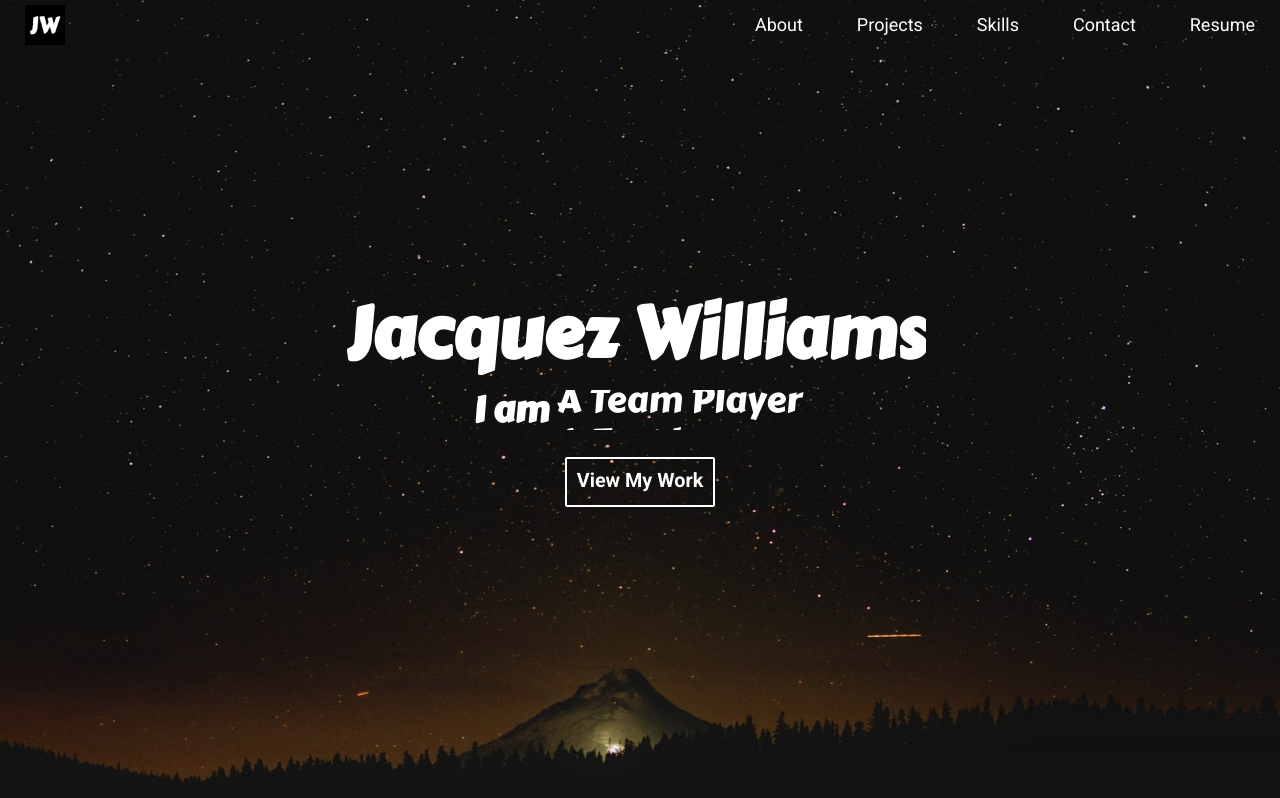
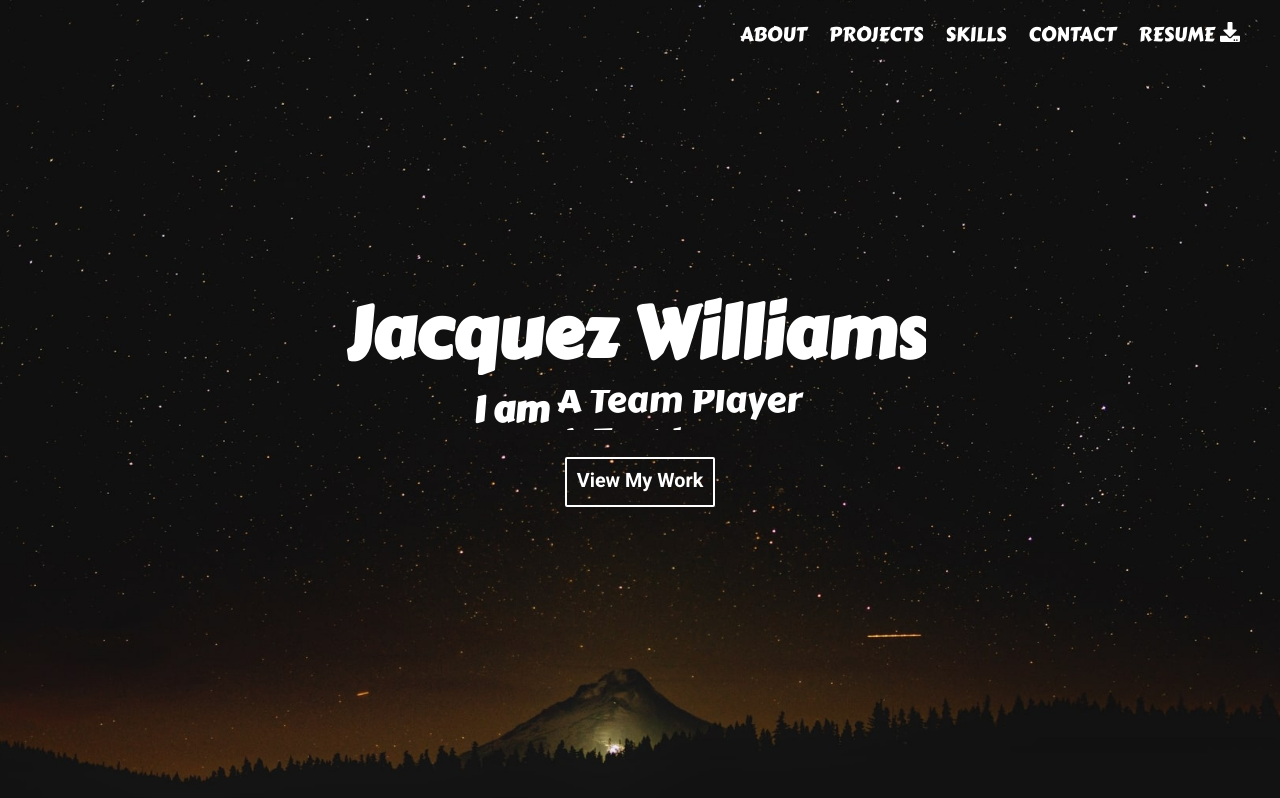
Before and after one commit to williamj1788/Portfolio, a React (Create React App) app: page / in a window 1280 px wide. Shown: the top 798 px of the page. Built offline with nearby package versions, Linux system fonts and the light colour scheme.

Commit message:
worked on navbar

```diff
--- a/package.json
+++ b/package.json
@@ -6,6 +6,7 @@
     "node-sass": "^4.12.0",
     "react": "^16.8.6",
     "react-dom": "^16.8.6",
+    "react-icons": "^3.7.0",
     "react-scripts": "3.0.1",
     "wowjs": "^1.1.3"
   },
--- a/src/compenents/Navbar.js
+++ b/src/compenents/Navbar.js
@@ -1,24 +1,26 @@
-import React from 'react';
+import React, { useState } from 'react';
 
 import LogoImage from '../Images/Logo.png';
 
 import s from '../styles/Navbar.module.scss';
+import { FaDownload } from 'react-icons/fa';
 
 
-class Navbar extends React.Component{
-    render(){
-        return(
-            <nav className={`${s.navbar} ${s.fadeIn}`}>
-                <Logo />
-                <LinkContainer />
-            </nav>
-        )
-    }
+function Navbar(){
+
+    const [isFixed, setIsFixed] = useState(false);
+
+    return(
+        <nav className={`${s.navbar} ${s.fadeIn}`}>
+            <Logo  visible={isFixed} />
+            <LinkContainer />
+        </nav>
+    )
 }
 
-const Logo = () => {
+const Logo = ({ visible }) => {
     return(
-        <img className={s.logo} src={LogoImage} alt="Logo" />
+        <img className={s.logo} style={{visibility: visible ? "visible" : "hidden"}} src={LogoImage} alt="Logo" />
     )
 }
 
@@ -29,15 +31,16 @@ const LinkContainer = () => {
             <Link>Projects</Link>
             <Link>Skills</Link>
             <Link>Contact</Link>
-            <Link>Resume</Link>
+            <Link Icon={FaDownload} href='/Resume.pdf' download='WilliamsResume' >Resume</Link>
         </div>
     )
 }
 
-const Link = ({ children }) => {
+const Link = ({ children, Icon, ...props }) => {
     return(
-        <div>
-            <a className={s.link}>{children}</a>
+        <div className={s.linkWrapper}>
+            <a className={s.link} {...props}>{children}</a>
+            {Icon && <Icon color={'white'} size={20} className={s.icon} />}
         </div>
     )
 }
--- a/src/styles/Navbar.module.scss
+++ b/src/styles/Navbar.module.scss
@@ -5,7 +5,7 @@
     display: flex;
     justify-content: space-between;
     align-items: center;
-    padding: 5px 25px;
+    padding: 15px 40px;
     box-sizing: border-box;
 }
 
@@ -21,10 +21,26 @@
     width: 500px;
 }
 
+.linkWrapper{
+    display: flex;
+    align-items: center;
+    cursor: pointer;
+    &:hover{
+        border-bottom: 3px solid white;
+    }
+}
+
 .link{
-    font-size: 1rem;
+    font-size: 1.1rem;
+    font-family: 'Carter One', cursive;
     color: white;
-    cursor: pointer;
+    text-transform: uppercase;
+    text-decoration: none;
+}
+
+.icon{
+    margin-left: 5px;
+    padding-bottom: 7px;
 }
 
 .fadeIn{
```
Also changed, not shown: 2 other files (tests, documents, lock files or other folders).
